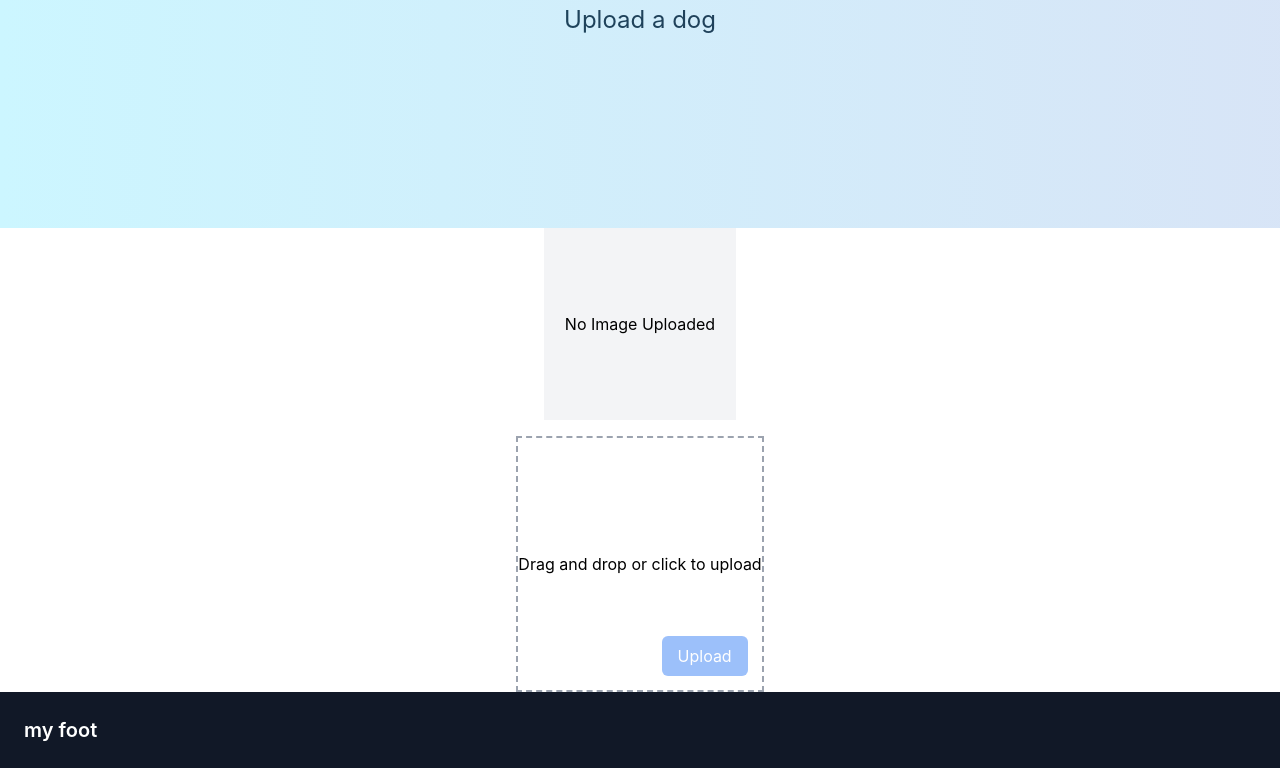
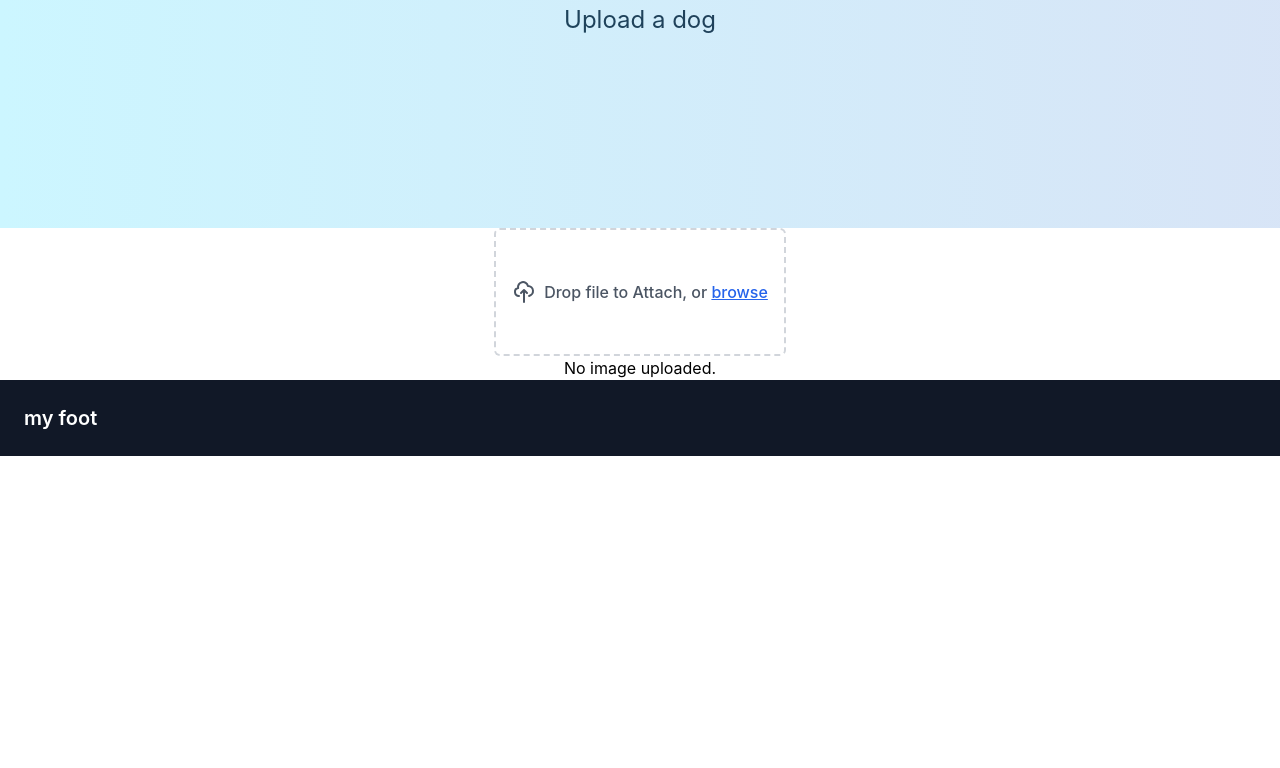
Before and after one commit to jojo-chow/supreme-dollop, a React (Vite) app in the folder dogr/: page / in a window 1280 px wide. Shown: the part 348-1116 px from the top of the page. After the commit the page ends 804 px from the top, so only its background shows below. Built offline with nearby package versions, Linux system fonts and the light colour scheme.

Commit message:
redo image upload and preview components

```diff
--- a/dogr/package.json
+++ b/dogr/package.json
@@ -11,9 +11,7 @@
   "dependencies": {
     "axios": "^1.3.4",
     "react": "^18.2.0",
-    "react-dom": "^18.2.0",
-    "react-dropzone": "^14.2.3",
-    "react-icons": "^4.7.1"
+    "react-dom": "^18.2.0"
   },
   "devDependencies": {
     "@types/react": "^18.0.27",
--- a/dogr/src/components/ImageDisplay.tsx
+++ /dev/null
@@ -1,17 +0,0 @@
-interface Props {
-  previewUrl: string | null;
-}
-
-const ImageDisplay = ({ previewUrl }: Props) => {
-  return (
-    <div className="flex items-center justify-center w-48 h-48 bg-gray-100">
-      {previewUrl ? (
-        <img src={previewUrl} alt="Preview" className="w-full h-full object-cover" />
-      ) : (
-        <p>No Image Uploaded</p>
-      )}
-    </div>
-  );
-};
-
-export default ImageDisplay;
--- a/dogr/src/components/ImageParent.tsx
+++ b/dogr/src/components/ImageParent.tsx
@@ -1,21 +1,34 @@
 import React, { useState } from "react";
 import ImageUploader from "./ImageUploader";
-import ImageDisplay from "./ImageDisplay";
+import ImagePreview from "./ImagePreview";
 
 import config from "../config.json";
 
 const ImageParent = () => {
   const apiUrl = config.apiUrl;
-  const [previewUrl, setPreviewUrl] = useState<string | null>(null);
+  const [imageUrl, setImageUrl] = useState<string | null>(null);
+
+  const handleFileChange = (imageUrl: string) => {
+    setImageUrl(imageUrl);
+  }
+
+  const handleUploadSuccess = (imageUrl: string) => {
+    // TODO: do something
+  };
+
+  const handleUploadError = (error: string) => {
+    // TODO: do something better than logging in the future
+    console.log(error);
+  };
 
   const handleImageUpload = (url: string) => {
-    setPreviewUrl(url);
-  }
+
+  };
 
   return (
-    <div className="flex flex-col items-center space-y-4">
-      <ImageDisplay previewUrl={null} />
-      <ImageUploader apiUrl={apiUrl} onImageUpload={handleImageUpload}/>
+    <div className="flex flex-col items-center">
+      <ImageUploader onFileChange={handleFileChange} onUploadSuccess={handleUploadSuccess} onUploadError={handleUploadError} />
+      <ImagePreview imageUrl={imageUrl} />
     </div>
   );
 };
--- /dev/null
+++ b/dogr/src/components/ImagePreview.tsx
@@ -0,0 +1,20 @@
+import { useState } from "react";
+import { render } from "react-dom";
+
+interface ImagePreviewProps {
+  imageUrl: string | null;
+}
+
+const ImagePreview: React.FC<ImagePreviewProps> = ({ imageUrl }) => {
+
+  const render = () => {
+    if (imageUrl) {
+      return <img src={imageUrl} alt="Uploaded file" />;
+    }
+    return <div>No image uploaded.</div>
+  }
+
+  return render();
+};
+
+export default ImagePreview;
--- a/dogr/src/components/ImageUploader.tsx
+++ b/dogr/src/components/ImageUploader.tsx
@@ -1,86 +1,79 @@
 import React, { useState } from "react";
-import axios from "axios";
-import { useDropzone } from "react-dropzone";
-import { AiOutlineCloudUpload } from "react-icons/ai";
 
 interface Props {
   apiUrl: string;
   handleImageUpload: (url: string) => void;
 }
 
-const ImageUploader: React.FC<Props> = ({ apiUrl, handleImageUpload }) => {
+interface ImageUploaderProps {
+  onFileChange: (imageUrl: string) => void;
+  onUploadSuccess: (imageUrl: string) => void;
+  onUploadError: (error: string) => void;
+}
+
+const ImageUploader: React.FC<ImageUploaderProps> = ({ onFileChange, onUploadSuccess, onUploadError }) => {
   const [selectedFile, setSelectedFile] = useState<File | null>(null);
-  const [isUploading, setIsUploading] = useState<boolean>(false);
+  const [dragging, setDragging] = useState<boolean>(false);
 
-  const handleFileSelection = (e: React.ChangeEvent<HTMLInputElement>) => {
-    const file = e.target.files && e.target.files[0];
+  const handleFileChange = (event: React.ChangeEvent<HTMLInputElement>) => {
+    if (event.target.files && event.target.files.length > 0) {
+      const file = event.target.files[0];
+      updateSelectedFile(file);
+    }
+  };
+
+  const handleDrop = (event: React.DragEvent<HTMLDivElement>) => {
+    event.preventDefault();
+    event.stopPropagation();
+    setDragging(false);
+    if (event.dataTransfer.files && event.dataTransfer.files.length > 0) {
+      const file = event.dataTransfer.files[0];
+      updateSelectedFile(file);
+    }
+  };
+
+  // prevent browser from opening the file
+  const handleDragOver = (event: React.DragEvent<HTMLDivElement>) => {
+    event.preventDefault();
+    event.stopPropagation();
+    setDragging(true);
+  };
+
+  // restore original functionality for browser when we leave the div
+  const handleDragLeave = (event: React.DragEvent<HTMLDivElement>) => {
+    event.preventDefault();
+    event.stopPropagation();
+    setDragging(false);
+  };
+
+  const updateSelectedFile = (file: File) => {
     setSelectedFile(file);
-  }
-
-  const handleFileDrop = (e: React.DragEvent<HTMLDivElement>) => {
-    e.preventDefault();
-    const file = e.dataTransfer.files && e.dataTransfer.files[0];
-    setSelectedFile(file);
-  }
-
-  const handleFileUpload = async () => {
-    if (!selectedFile) return;
-
-    setIsUploading(true);
-
-    try {
-      const formData = new FormData();
-      formData.append("image", selectedFile);
-
-      const response = await axios.post(apiUrl, formData);
-
-      if (response && response.data && response.data.url) {
-        handleImageUpload(response.data.url);
-      }
-    } catch (error) {
-      console.error(error);
-    } finally {
-      setIsUploading(false);
-    }
+    const imageUrl = URL.createObjectURL(file);
+    console.log(imageUrl);
+    onFileChange(imageUrl);
   }
 
   return (
-    <div className="relative">
-      <label htmlFor="image-upload-input">
-        <div
-          className="border-dashed border-2 border-gray-400 h-64 flex justify-center items-center cursor-pointer"
-          onDragOver={(e) => e.preventDefault()}
-          onDrop={handleFileDrop}
-        >
-          {selectedFile ? (
-            <img
-              className="h-full w-full object-contain"
-              src={URL.createObjectURL(selectedFile)}
-              alt="Preview"
-            />
-          ) : (
-            <span>Drag and drop or click to upload</span>
-          )}
-        </div>
+    <div className="max-w-xl" onDrop={handleDrop} onDragOver={handleDragOver} onDragLeave={handleDragLeave}>
+      <label className="flex justify-center w-full h-32 px-4 transition
+                        bg-white border-2 border-gray-300 border-dashed
+                        rounded-md appearance-none cursor-pointer
+                        hover:border-gray-400 focus:outline-none">
+        <span className="flex items-center space-x-2">
+          <svg xmlns="http://www.w3.org/2000/svg" className="w-6 h-6 text-gray-600"
+                fill="none" viewBox="0 0 24 24"
+                stroke="currentColor" strokeWidth="2">
+            <path strokeLinecap="round" strokeLinejoin="round"
+                  d="M7 16a4 4 0 01-.88-7.903A5 5 0 1115.9 6L16 6a5 5 0 011 9.9M15 13l-3-3m0 0l-3 3m3-3v12" />
+          </svg>
+          <span className="font-medium text-gray-600">
+            Drop file to Attach, or <span className="text-blue-600 underline">browse</span>
+          </span>
+        </span>
+        <input className="hidden" name="fileUpload" type="file" accept="image/*" onChange={handleFileChange}/>
       </label>
-
-      <input
-        id="image-upload-input"
-        type="file"
-        className="hidden"
-        onChange={handleFileSelection}
-      />
-
-      <button
-        className="absolute bottom-0 right-0 bg-blue-500 text-white py-2 px-4 rounded-md m-4 disabled:opacity-50"
-        onClick={handleFileUpload}
-        disabled={!selectedFile || isUploading}
-      >
-        {isUploading ? "Uploading..." : "Upload"}
-      </button>
     </div>
-  );
-
-};
+  )
+}
 
 export default ImageUploader;
```
